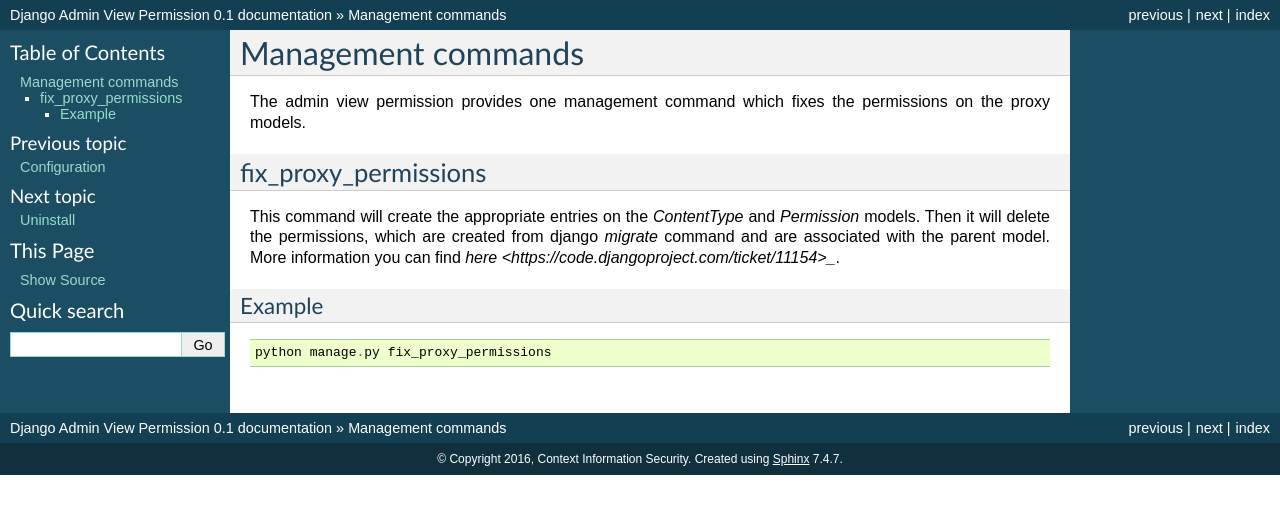
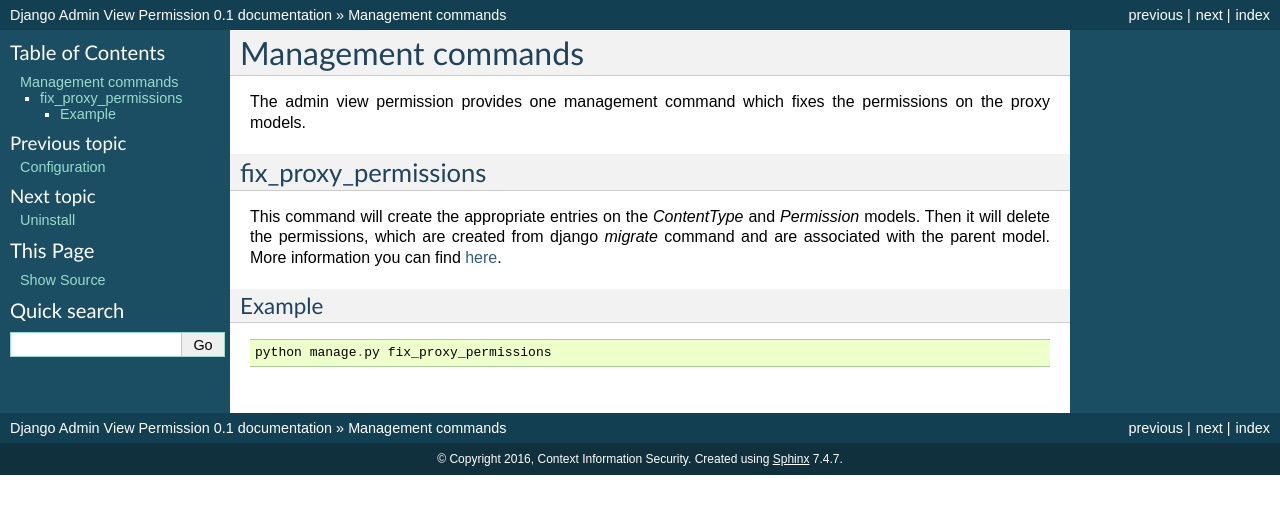
Before and after one commit to ctxis/django-admin-view-permission, a Sphinx documentation site: the page built from docs/command.rst, in a window 1280 px wide. Shown: the top 514 px of the page. Built offline with Sphinx 7.4.7, drawn with Linux system fonts in a browser that asks for light colours.

Commit message:
Fix docs links.

```diff
--- a/docs/command.rst
+++ b/docs/command.rst
@@ -10,7 +10,7 @@ fix_proxy_permissions
 This command will create the appropriate entries on the `ContentType` and
 `Permission` models. Then it will delete the permissions, which are created
 from django `migrate` command and are associated with the parent model. More
-information you can find `here <https://code.djangoproject.com/ticket/11154>_`.
+information you can find `here <https://code.djangoproject.com/ticket/11154>`_.
 
 Example
 ~~~~~~~
```
